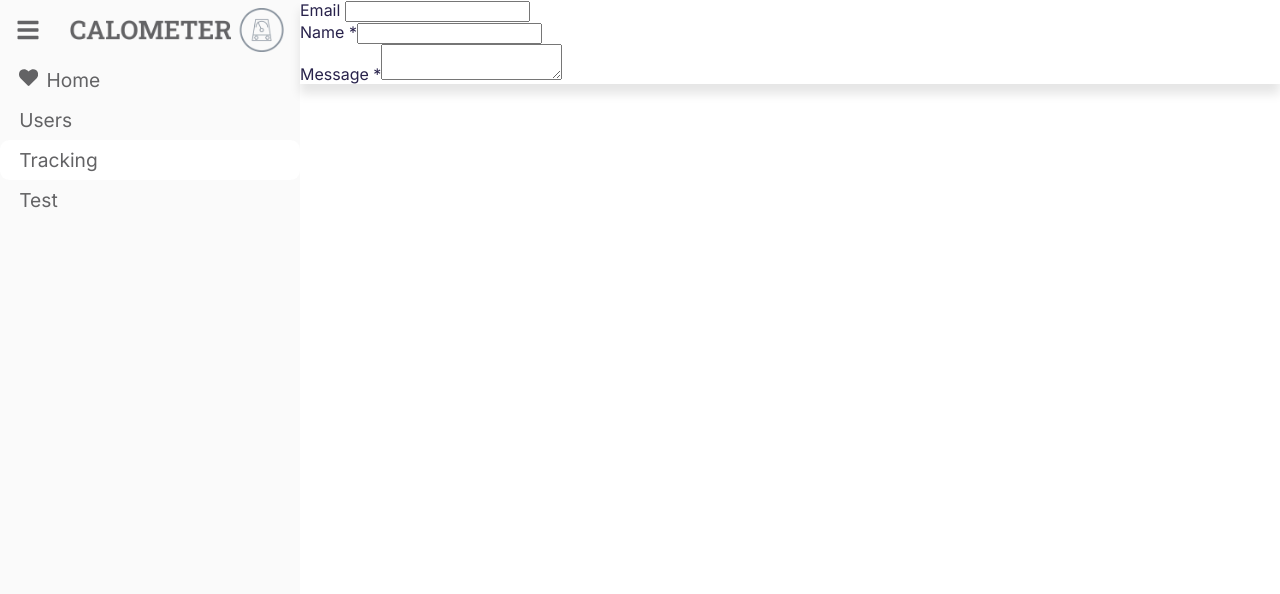
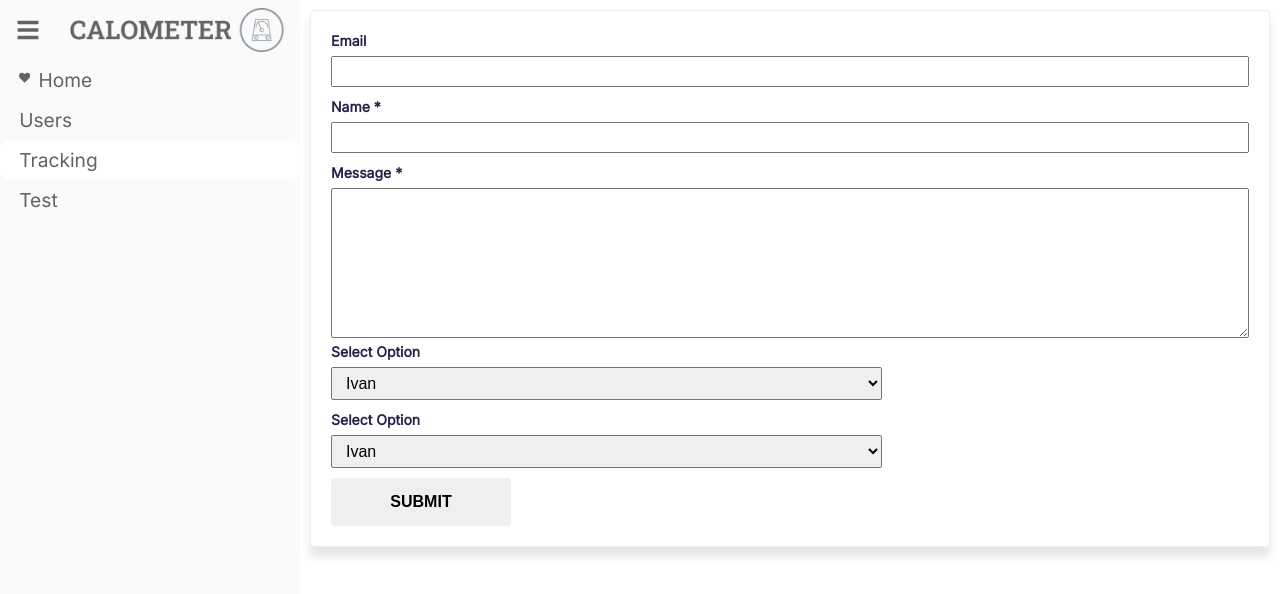
Before and after one commit to hkanev/design-system, a React (Create React App) app: page /tracking in a window 1280 px wide. Shown: the top 594 px of the page. Built offline with nearby package versions, Linux system fonts and the light colour scheme.

Commit message:
form fields & initial css

```diff
--- a/src/App.js
+++ b/src/App.js
@@ -23,11 +23,14 @@ const Tracking = Loadable({
 });
 
 function App() {
+  function submitForm(formState) {
+    console.log(formState);
+  }
   return (
     <div className="App">
       <Navigation mainNav={mainNav} />
       <div className="main">
-        <Form formData={formConf} />
+        <Form formData={formConf} submitForm={submitForm} />
       </div>
 
       {/*<Routes>*/}
--- a/src/Components/Form/Form.js
+++ b/src/Components/Form/Form.js
@@ -1,38 +1,64 @@
-import {React, useState} from "react";
+import { React, useState } from "react";
 import FormInput from "./FormInput";
 import Textarea from "./Textarea";
 import "./Form.scss";
+import { element } from "prop-types";
+import Select from "./Select";
 
-export const Form = ({formData}) => {
-  const [formState, setFormState] = useState(() => formData);
+export const Form = ({ formData, submitForm }) => {
+  const [formState, setFormState] = useState(() => formData.fields);
   function updateValue(value, element) {
-      setFormState(
+    setFormState(
       formState.map((obj) => {
         if (obj.name === element.name) {
           obj.value = value;
         }
 
         return obj;
-      }))
+      })
+    );
   }
 
+  function loadInputType(element) {
+    switch (element.type) {
+      case "input":
+        return (
+          <FormInput
+            key={element.name}
+            element={element}
+            updateValue={updateValue}
+          />
+        );
+      case "textarea":
+        return (
+          <Textarea
+            key={element.name}
+            element={element}
+            updateValue={updateValue}
+          />
+        );
+      case "select":
+        return <Select key={element.name} element={element} />;
+    }
+  }
 
-  function loadInputType(data) {
-    switch(data.type) {
-      case 'input':
-       return <FormInput element={data} updateValue={updateValue}/>
-      case 'textarea':
-       return <Textarea data={data}/>
-    }
+  function submitFormHandler(e) {
+    e.preventDefault();
+    submitForm(formState);
   }
 
   return (
     <form className="form">
-    {formData.map((item, index) =>
-      (
-        loadInputType(item)
-      )
-    )}
-  </form>
+      {formState.map((element) => loadInputType(element))}
+      {formData.submit.visible && (
+        <button
+          type="submit"
+          className={formData.submit.class}
+          onClick={submitFormHandler}
+        >
+          {formData.submit.name}
+        </button>
+      )}
+    </form>
   );
 };
--- a/src/Components/Form/Form.scss
+++ b/src/Components/Form/Form.scss
@@ -1,13 +1,50 @@
 .form {
   box-shadow: 0 10px 10px rgba(0, 0, 0, 0.1);
   background: #fff;
+  padding: 20px;
+  border-radius: 4px;
+  overflow: hidden;
+  margin: 10px;
+  border: 1px solid #efefef;
 }
 
 .field_label {
-  font-size: 16px;
+  font-size: 14px;
+  font-weight: bold;
   line-height: 20px;
+  margin-bottom: 5px;
+  display: block;
 }
 
 .textarea {
   min-height: 150px;
+  width: 100%;
+  border-radius: 2px;
+  padding: 8px 10px;
 }
+
+select {
+  margin-bottom: 10px;
+  max-width: 60%;
+  width: 100%;
+  font-size: 16px;
+  line-height: 20px;
+  border-radius: 2px;
+  padding: 6px 10px;
+}
+
+button {
+  padding: 15px 0;
+  width: 180px;
+  border-radius: 4px;
+  border: 0;
+  background: #efefef;
+  font-weight: bold;
+  font-size: 16px;
+  text-transform: uppercase;
+  cursor: pointer;
+  transition: all 0.3s;
+  &:hover {
+    background: aquamarine;
+  }
+}
--- a/src/Components/Form/FormInput.js
+++ b/src/Components/Form/FormInput.js
@@ -2,16 +2,23 @@ import React from "react";
 import "./FormInput.scss";
 import FormLabel from "./FormLabel";
 
-const FormInput = ({element, updateValue}) => {
+const FormInput = ({ element, updateValue }) => {
   function changeValue(e) {
-      updateValue(e.target.value, element);
+    updateValue(e.target.value, element);
   }
 
   return (
-  <div>
-    <label htmlFor={element.name}>{element.label} {element.required ? '*' : ''}</label>
-    <input onChange={changeValue} type={element.inputType} name={element.name} id={element.name}/>
-  </div>
+    <div className="field">
+      <label htmlFor={element.name} className="field_label">
+        {element.label} {element.required ? "*" : ""}
+      </label>
+      <input
+        onChange={changeValue}
+        type={element.inputType}
+        name={element.name}
+        id={element.name}
+      />
+    </div>
   );
 };
 
--- a/src/Components/Form/FormInput.scss
+++ b/src/Components/Form/FormInput.scss
@@ -4,9 +4,12 @@ $inputBackground: #fff;
   display: inline-block;
   font-size: 16px;
   line-height: 20px;
-  padding: 8px 10px;
-  border: 1px solid #efefef;
   border-radius: 2px;
+  background: $inputBackground;
+  margin-bottom: 10px;
   width: 100%;
-  background: $inputBackground;
+  input {
+    width: 100%;
+    padding: 6px 10px;
+  }
 }
--- a/src/Components/Form/FormLabel.js
+++ b/src/Components/Form/FormLabel.js
@@ -2,11 +2,7 @@ import React from "react";
 import "./Form.scss";
 
 const FormLabel = (props) => {
-  return (
-    <label className="field_label" for={props.fieldId}>
-      {props.children}
-    </label>
-  );
+  return <label for={props.fieldId}>{props.children}</label>;
 };
 
 export default FormLabel;
--- /dev/null
+++ b/src/Components/Form/Select.js
@@ -0,0 +1,31 @@
+import React from "react";
+
+function Select({ element }) {
+  function getOptions() {
+    if (element.plainOptions) {
+      return element.plainOptions.map((option) => {
+        return <option value={option}>{option}</option>;
+      });
+    }
+    if (element.options) {
+      return element.options.map((option) => {
+        return (
+          <option value={option[element.optionValue]}>
+            {option[element.optionLabel]}
+          </option>
+        );
+      });
+    }
+  }
+  return (
+    <div>
+      <label className="field_label">{element.label}</label>
+
+      <select name="" id="">
+        {getOptions()}
+      </select>
+    </div>
+  );
+}
+
+export default Select;
--- /dev/null
+++ b/src/Components/Form/TODO.js
@@ -0,0 +1,3 @@
+//TO DO
+// Form Wrapper
+// Form Custom Select with Search Input
--- a/src/Components/Form/Textarea.js
+++ b/src/Components/Form/Textarea.js
@@ -2,12 +2,22 @@ import React from "react";
 import "./Form.scss";
 import FormLabel from "./FormLabel";
 
-const TextField = ({data}) => {
+const TextField = ({ element, updateValue }) => {
+  function changeValue(e) {
+    updateValue(e.target.value, element);
+  }
   return (
-  <div>
-    <label for={data.name}>{data.label} {data.required ? '*' : ''}</label>
-    <textarea name={data.name} id={data.name}/>
-  </div>
+    <div>
+      <label htmlFor={element.name} className="field_label">
+        {element.label} {element.required ? "*" : ""}
+      </label>
+      <textarea
+        onChange={changeValue}
+        name={element.name}
+        id={element.name}
+        className="textarea"
+      />
+    </div>
   );
 };
 
--- a/src/Components/Form/conf.js
+++ b/src/Components/Form/conf.js
@@ -1,41 +1,93 @@
-export const formConf = [
+export const formConf = {
+  fields: [
     {
-   type: 'input',
-   inputType: 'email',
-   name: 'email',
-   label: 'Email',
+      type: "input",
+      inputType: "email",
+      name: "email",
+      label: "Email",
       required: false,
       disabled: false,
       error: false,
-   value: '',
-   class: '',
-   wrapper: '',
-   group: 'contact',
-   groupClass: 'form-row'
+      errorMessage: "",
+      value: "",
+      class: "",
+      wrapper: "",
+      group: "contact",
+      groupClass: "form-row",
     },
     {
-    type: 'input',
-    inputType: 'text',
-    name: 'name',
-    label: 'Name',
+      type: "input",
+      inputType: "text",
+      name: "name",
+      label: "Name",
       required: true,
       disabled: false,
       error: false,
-    value: '',
-    class: '',
-    wrapper: '',
-    group: 'contact',
-    groupClass: 'form-row'
+      errorMessage: "",
+      value: "",
+      class: "",
+      wrapper: "",
+      group: "contact",
+      groupClass: "form-row",
     },
     {
-    type: 'textarea',
-    name: 'message',
-    label: 'Message',
+      type: "textarea",
+      name: "message",
+      label: "Message",
       required: true,
       disabled: false,
       error: false,
-    value: '',
-    class: '',
-    wrapper: '',
-  }
-];
+      errorMessage: "",
+      value: "",
+      class: "",
+      wrapper: "",
+    },
+    {
+      type: "select",
+      name: "select-plain",
+      label: "Select Option",
+      required: true,
+      disabled: false,
+      error: false,
+      errorMessage: "",
+      value: "",
+      multiple: false,
+      plainOptions: ["Ivan", "Petar"],
+      class: "",
+      wrapper: "",
+    },
+    {
+      type: "select",
+      name: "select",
+      label: "Select Option",
+      required: true,
+      disabled: false,
+      error: false,
+      errorMessage: "",
+      value: "",
+      multiple: false,
+      options: [
+        {
+          name: "Ivan",
+          id: 0,
+          age: 22,
+        },
+        {
+          name: "Petar",
+          id: 1,
+          age: 24,
+        },
+      ],
+      optionValue: "id",
+      optionLabel: "name",
+      class: "",
+      wrapper: "",
+    },
+  ],
+  submit: {
+    name: "Submit",
+    class: "submit-btn",
+    visible: true,
+    disabled: false,
+  },
+};
--- a/src/styles.scss
+++ b/src/styles.scss
@@ -2,6 +2,11 @@ $fontColor: #28224b;
 :root {
   --font-color: red;
 }
+
+* {
+  box-sizing: border-box;
+}
+
 body {
   margin: 0;
   font-family: "Inter";
@@ -10,7 +15,6 @@ body {
 }
 
 .main {
-
   height: 100vh;
 }
 
```
Lines whose indentation alone changed are shown as unchanged.
